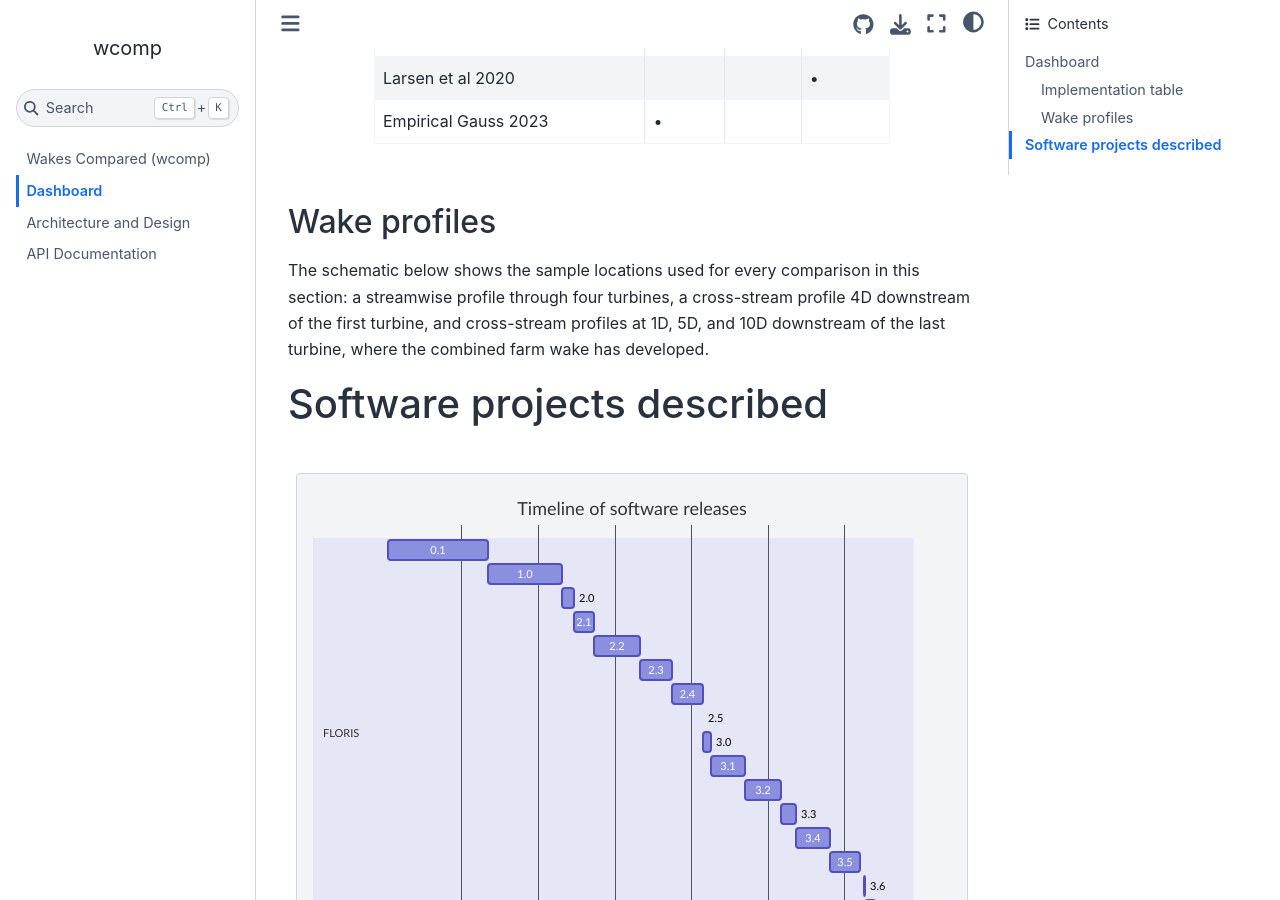
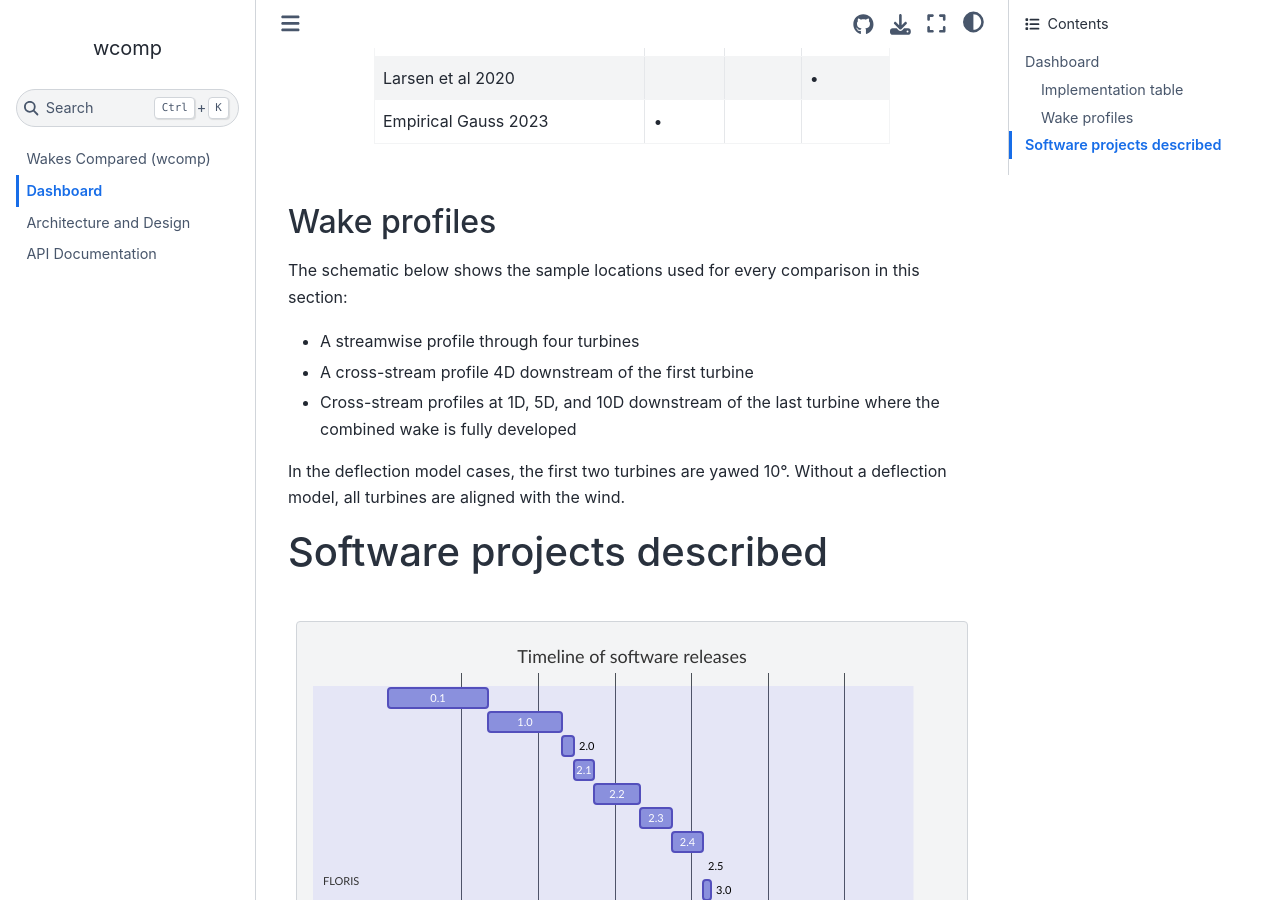
Before and after one commit to rafmudaf/wcomp, a Jupyter Book: the page built from docs/dashboard.md, in a window 1280 px wide and 900 px high, scrolled down 1220 px. Built offline with Jupyter Book 1.0.4 settings and Sphinx 7.4.7 and the Sphinx Book theme 1.1.4, drawn with Linux system fonts in a browser that asks for light colours.

Commit message:
Add yaw to the profile schematic

````diff
--- a/docs/dashboard.md
+++ b/docs/dashboard.md
@@ -197,9 +197,13 @@
 ## Wake profiles
 
 The schematic below shows the sample locations used for every comparison in this section:
-a streamwise profile through four turbines, a cross-stream profile 4D downstream of the
-first turbine, and cross-stream profiles at 1D, 5D, and 10D downstream of the last
-turbine, where the combined farm wake has developed.
+- A streamwise profile through four turbines
+- A cross-stream profile 4D downstream of the first turbine
+- Cross-stream profiles at 1D, 5D, and 10D downstream of the last turbine where the combined
+  wake is fully developed
+
+In the deflection model cases, the first two turbines are yawed 10°.
+Without a deflection model, all turbines are aligned with the wind.
 
 ```{code-cell}
 ---
@@ -249,13 +253,23 @@
     for d in (1, 5, 10)
 )
 
+# The first two turbines are yawed 10 degrees, matching the yaw_angles used in the
+# deflection cases (e.g. bastankhah2016_deflection/wind_energy_system.yaml).
+TURBINE_YAW_DEG = [10, 10, 0, 0]
+
+def turbine_marker(turbine_d: float, yaw_deg: float) -> str:
+    x_pos = x_px(turbine_d * ROTOR_D)
+    rotate = f' transform="rotate({yaw_deg} {x_pos:.1f} {axis_y})"' if yaw_deg else ''
+    label = f"{turbine_d}D" + (f" ({yaw_deg}\u00b0 yaw)" if yaw_deg else "")
+    return f'''
+    <line x1="{x_pos:.1f}" y1="{turbine_top}" x2="{x_pos:.1f}" y2="{turbine_bottom}"
+          stroke="#111827" stroke-width="6" stroke-linecap="round"{rotate} />
+    <text x="{x_pos:.1f}" y="{turbine_label_y}" text-anchor="middle" class="turbine-label">{label}</text>
+    '''
+
 turbines = ''.join(
-    f'''
-    <line x1="{x_px(turbine_d * ROTOR_D):.1f}" y1="{turbine_top}" x2="{x_px(turbine_d * ROTOR_D):.1f}" y2="{turbine_bottom}"
-          stroke="#111827" stroke-width="6" stroke-linecap="round" />
-    <text x="{x_px(turbine_d * ROTOR_D):.1f}" y="{turbine_label_y}" text-anchor="middle" class="turbine-label">{turbine_d}D</text>
-    '''
-    for turbine_d in TURBINE_LOCATIONS_D
+    turbine_marker(turbine_d, yaw_deg)
+    for turbine_d, yaw_deg in zip(TURBINE_LOCATIONS_D, TURBINE_YAW_DEG)
 )
 
 stream_start, stream_end = x_px(XMIN), x_px(XMAX)
````
